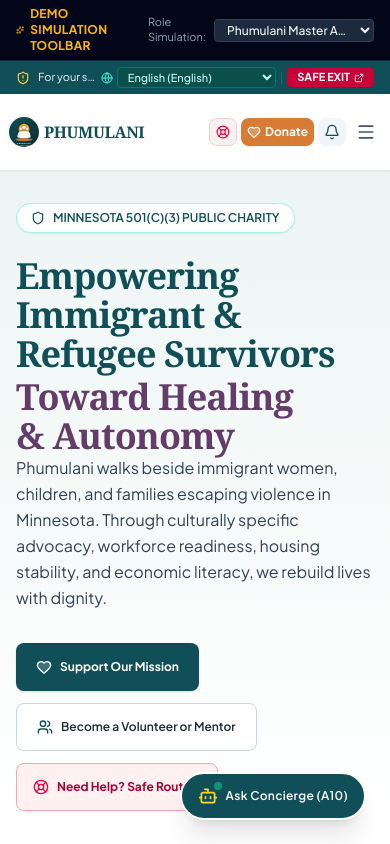
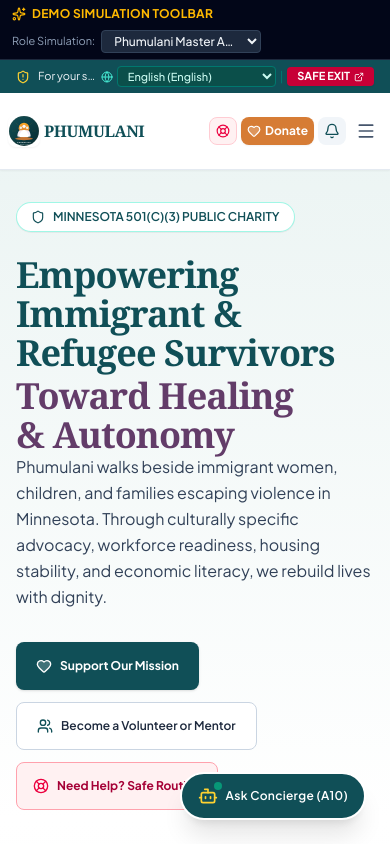
Before and after one commit to OphireumTechnology/phumulani, a React (Vite) app: page / in a window 390 px wide. Shown: the top 844 px of the page. Built offline with nearby package versions, Linux system fonts and the light colour scheme; a web font is replaced by a local one.

Commit message:
fix(m4111): remove 320px overflow in demo role-switcher toolbar

```diff
--- a/src/components/RoleSwitcherBar.tsx
+++ b/src/components/RoleSwitcherBar.tsx
@@ -120,14 +120,14 @@ export const RoleSwitcherBar: React.FC<RoleSwitcherBarProps> = ({
   }
 
   return (
-    <div className="bg-slate-950 text-white text-xs py-1.5 px-4 border-b border-slate-800 flex flex-wrap items-center justify-between gap-3 no-print z-50 max-w-full overflow-hidden">
-      <div className="flex items-center gap-3">
-        <div className="flex items-center gap-1.5 font-bold tracking-wide text-amber-400">
+    <div className="bg-slate-950 text-white text-xs py-1.5 px-3 sm:px-4 border-b border-slate-800 flex flex-wrap items-center justify-between gap-2 sm:gap-3 no-print z-50 w-full min-w-0">
+      <div className="flex flex-wrap items-center gap-2 sm:gap-3 min-w-0 w-full sm:w-auto">
+        <div className="flex items-center gap-1.5 font-bold tracking-wide text-amber-400 min-w-0">
           <Sparkles className="w-3.5 h-3.5" />
           <span>DEMO SIMULATION TOOLBAR</span>
         </div>
         <span className="text-slate-600 hidden sm:inline">|</span>
-        <div className="flex items-center gap-2">
+        <div className="flex flex-wrap items-center gap-1.5 sm:gap-2 min-w-0 max-w-full">
           <label htmlFor="role-simulation-select" className="text-slate-400 text-[11px] cursor-pointer">
             Role Simulation:
           </label>
@@ -136,7 +136,7 @@ export const RoleSwitcherBar: React.FC<RoleSwitcherBarProps> = ({
             aria-label="Role Simulation"
             value={currentUser.id}
             onChange={(e) => handleUserSelect(e.target.value)}
-            className="bg-slate-800 text-slate-100 border border-slate-700 rounded px-2 py-0.5 text-xs focus:ring-1 focus:ring-amber-400 outline-none font-medium cursor-pointer max-w-[160px] truncate"
+            className="bg-slate-800 text-slate-100 border border-slate-700 rounded px-2 py-0.5 text-xs focus:ring-1 focus:ring-amber-400 outline-none font-medium cursor-pointer w-full max-w-[160px] min-w-0 truncate"
           >
             {users.map((u) => (
               <option key={u.id} value={u.id}>
```
